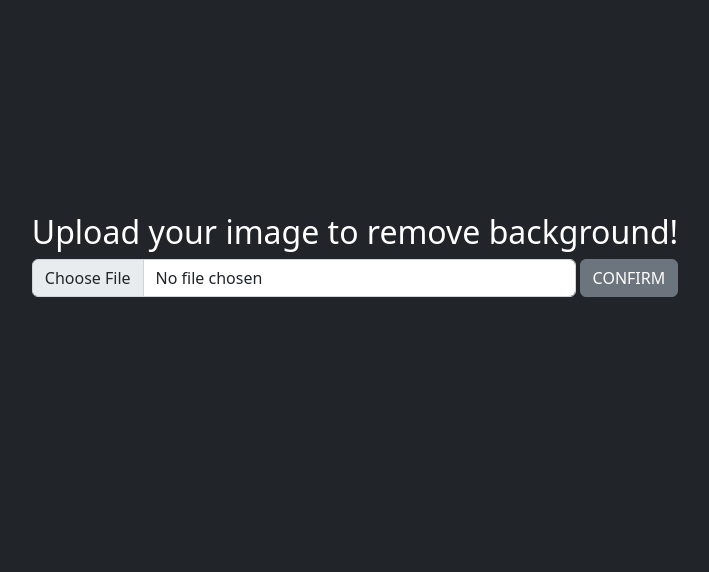
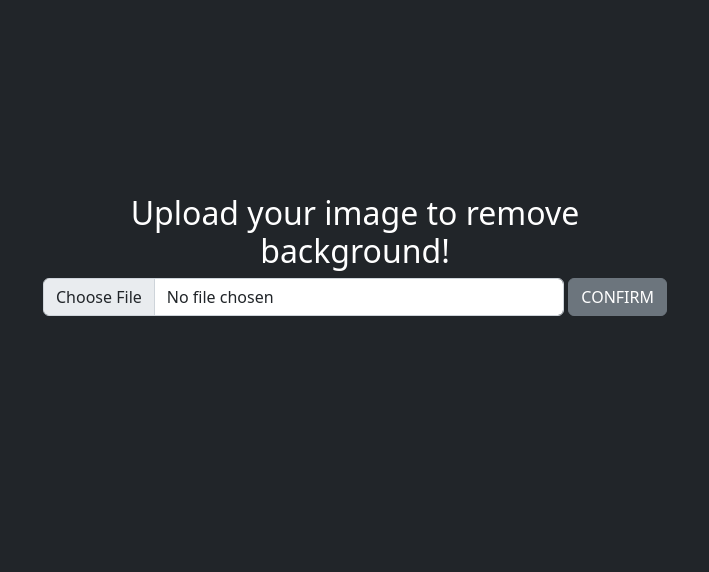
Before and after one commit to leollama01/removing-background-image, a Django app: page / in a window 1280 px wide. Shown: the part 145-717 px from the top of the page, without its empty margins (285-994 px from the left). Run offline with Django 4.2, Linux system fonts and the light colour scheme; data that the repository does not hold is empty; some libraries are stand-ins or nearby versions.

Commit message:
Update index.html

```diff
--- a/remove_background/templates/remove_background/index.html
+++ b/remove_background/templates/remove_background/index.html
@@ -20,7 +20,7 @@
         </header>
 
         <main role="main" class="d-flex justify-content-center">
-            <div class=".my-maxw-50">
+            <div class="my-maxw-50">
                 {% if image %}
                     <div class="d-flex flex-column">
                         <img src="{{ MEDIA_URL }}/{{ image }}" alt="Image without background" class="limit-img">
```
